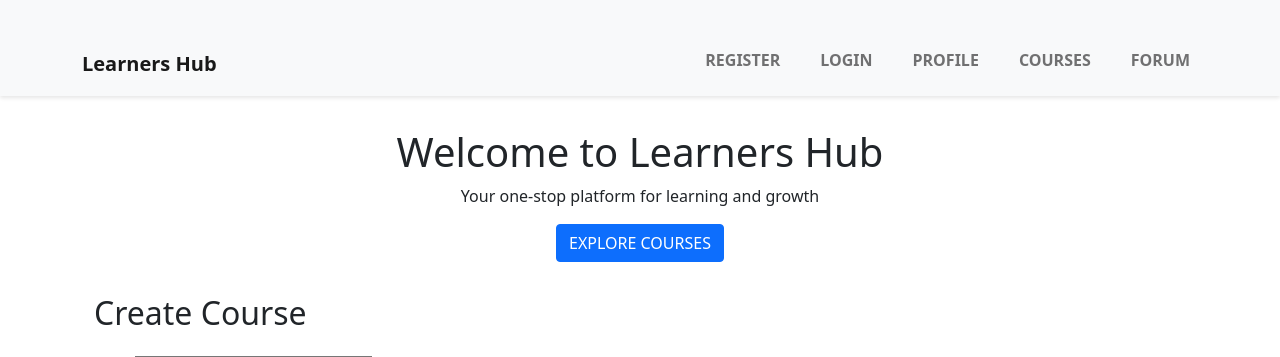
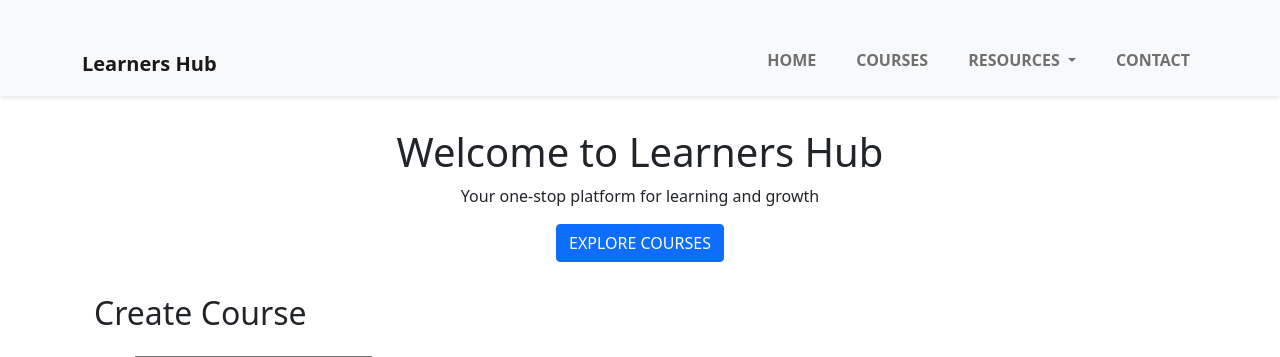
Before and after one commit to FionaG26/Learners_Hub, a Django app: page /courses/create/ in a window 1280 px wide. Shown: the top 357 px of the page. Run offline with Django 5.2, Linux system fonts and the light colour scheme.

Commit message:
Update base.html

```diff
--- a/templates/base.html
+++ b/templates/base.html
@@ -9,9 +9,12 @@
     <link href="https://cdn.jsdelivr.net/npm/bootstrap@5.0.2/dist/css/bootstrap.min.css" rel="stylesheet">
     <link rel="stylesheet" href="https://cdnjs.cloudflare.com/ajax/libs/font-awesome/5.15.1/css/all.min.css">
     <link href="https://fonts.googleapis.com/css2?family=Open+Sans:wght@400;600;700&display=swap" rel="stylesheet">
+    <!-- Owl Carousel CSS -->
+    <link rel="stylesheet" href="https://cdnjs.cloudflare.com/ajax/libs/OwlCarousel2/2.3.4/assets/owl.carousel.min.css">
+    <link rel="stylesheet" href="https://cdnjs.cloudflare.com/ajax/libs/OwlCarousel2/2.3.4/assets/owl.theme.default.min.css">
 </head>
 <body>
-       <header class="header">
+    <header class="header">
         <nav class="navbar navbar-expand-lg navbar-light bg-light sticky-top">
             <div class="container">
                 <a class="navbar-brand" href="{% url 'home' %}">Learners Hub</a>
@@ -22,19 +25,24 @@
                 <div class="collapse navbar-collapse" id="navbarNav">
                     <ul class="navbar-nav ms-auto">
                         <li class="nav-item">
-                            <a class="nav-link" href="{% url 'register' %}">Register</a>
-                        </li>
-                        <li class="nav-item">
-                            <a class="nav-link" href="{% url 'login' %}">Login</a>
-                        </li>
-                        <li class="nav-item">
-                            <a class="nav-link" href="{% url 'profile' %}">Profile</a>
+                            <a class="nav-link" href="{% url 'home' %}">Home</a>
                         </li>
                         <li class="nav-item">
                             <a class="nav-link" href="{% url 'course_list' %}">Courses</a>
                         </li>
+                        <li class="nav-item dropdown">
+                            <a class="nav-link dropdown-toggle" href="#" id="navbarDropdown" role="button" data-bs-toggle="dropdown" aria-expanded="false">
+                                Resources
+                            </a>
+                            <ul class="dropdown-menu" aria-labelledby="navbarDropdown">
+                                <li><a class="dropdown-item" href="#">Online Courses</a></li>
+                                <li><a class="dropdown-item" href="#">Books</a></li>
+                                <li><hr class="dropdown-divider"></li>
+                                <li><a class="dropdown-item" href="#">Blogs</a></li>
+                            </ul>
+                        </li>
                         <li class="nav-item">
-                            <a class="nav-link" href="{% url 'thread_list' %}">Forum</a>
+                            <a class="nav-link" href="{% url 'contact' %}">Contact</a>
                         </li>
                     </ul>
                 </div>
@@ -46,12 +54,21 @@
             <a href="{% url 'course_list' %}" class="btn btn-primary">Explore Courses</a>
         </div>
     </header>
+
     <main>
         <div class="container">
             {% block content %}
             {% endblock %}
         </div>
     </main>
+
+    <!-- Google Maps iframe -->
+    <section class="map-section">
+        <div class="container">
+            <iframe src="https://www.google.com/maps/embed?pb=!1m18!1m12!1m3!1d255282.35869045753!2d36.68257999046109!3d-1.302860280744744!2m3!1f0!2f0!3f0!3m2!1i1024!2i768!4f13.1!3m3!1m2!1s0x182f1172d84d49a7%3A0xf7cf0254b297924c!2sNairobi!5e0!3m2!1sen!2ske!4v1718813156539!5m2!1sen!2ske" width="100%" height="450" style="border:0;" allowfullscreen="" loading="lazy" referrerpolicy="no-referrer-when-downgrade"></iframe>
+        </div>
+    </section>
+
     <footer class="mt-5 bg-dark text-white text-center py-4">
         <div class="container">
             <ul class="nav justify-content-center mb-3">
@@ -68,20 +85,29 @@
             <p>&copy; 2024 Learners Hub. All rights reserved.</p>
         </div>
     </footer>
+
+    <!-- jQuery -->
     <script src="https://code.jquery.com/jquery-3.6.0.min.js"></script>
+    <!-- Bootstrap Bundle JS -->
     <script src="https://cdn.jsdelivr.net/npm/bootstrap@5.0.2/dist/js/bootstrap.bundle.min.js"></script>
+    <!-- Owl Carousel JS -->
     <script src="https://cdnjs.cloudflare.com/ajax/libs/OwlCarousel2/2.3.4/owl.carousel.min.js"></script>
+    <!-- Custom Scripts -->
     <script src="{% static 'js/scripts.js' %}"></script>
+
     <script>
         $(document).ready(function(){
+            // Initialize Owl Carousel
             $(".owl-carousel").owlCarousel({
                 items: 1,
                 loop: true,
                 autoplay: true,
                 autoplayTimeout: 5000,
-                autoplayHoverPause: true
+                autoplayHoverPause: true,
+                nav: true, // Enable navigation arrows
+                dots: false, // Disable dots navigation
+                navText: ['<i class="fas fa-chevron-left"></i>', '<i class="fas fa-chevron-right"></i>'] // Custom navigation icons using Font Awesome
             });
-        });
     </script>
 </body>
 </html>
```
